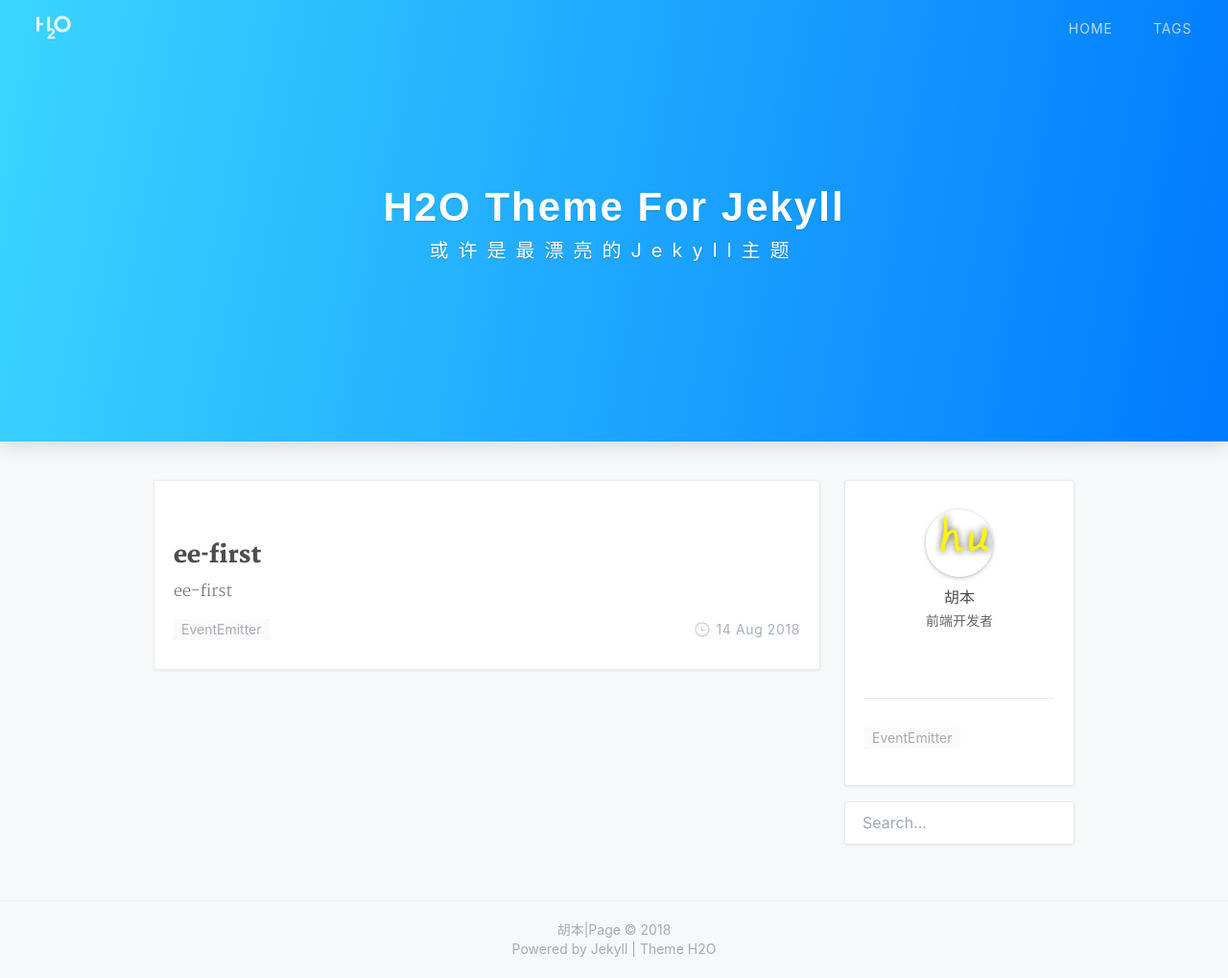
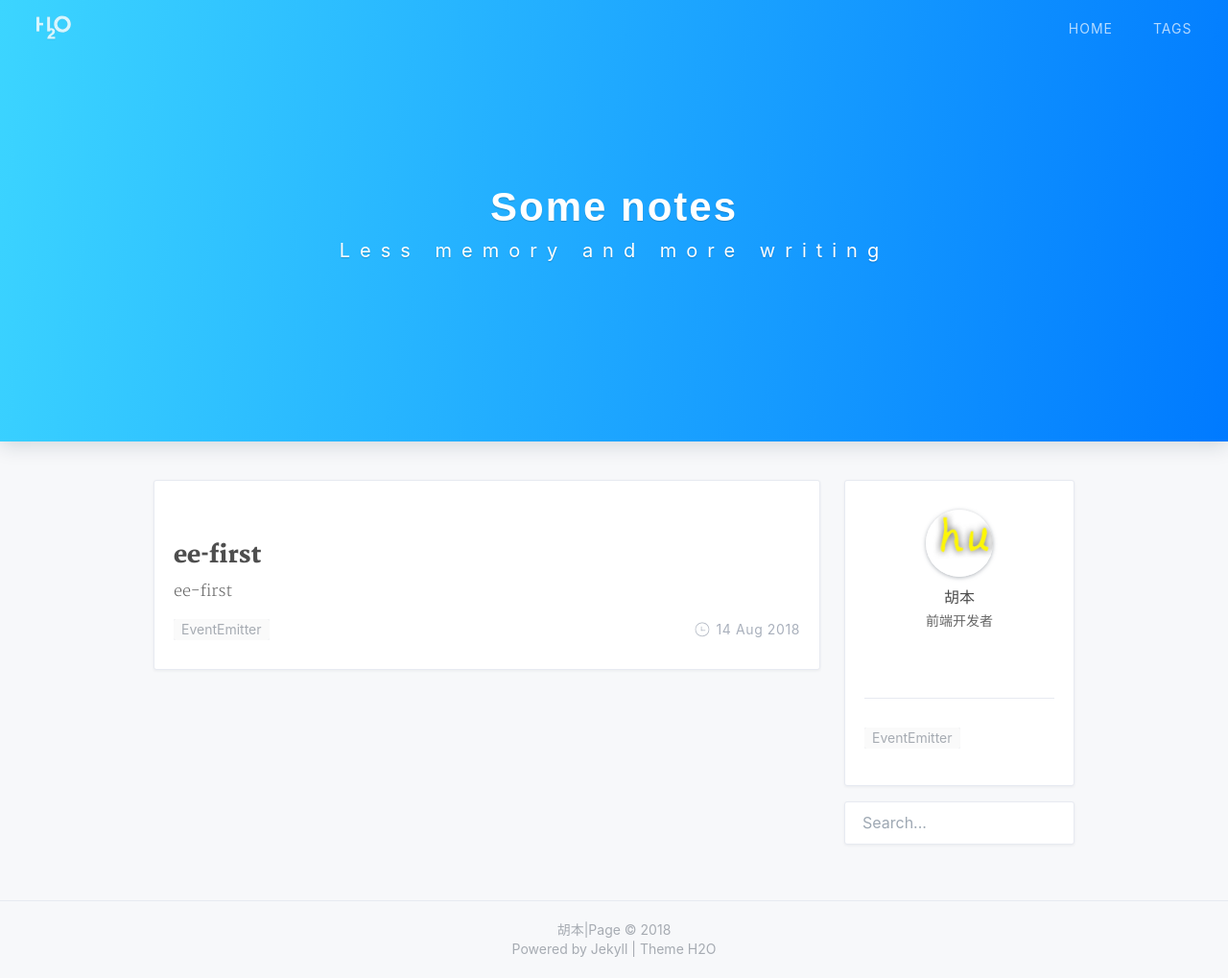
Before and after one commit to zhulizulin/zhulizulin.github.io, a Jekyll site: the page built from index.html, in a window 1280 px wide and 1019 px high. Shown: the whole window at 96% size. Built offline with Jekyll 4.4.1, drawn with Linux system fonts in a browser that asks for light colours; nearby versions of some CDN libraries; the list of posts is cut into pages by our own code; a style sheet for code colours, icons or effects is not loaded.

Commit message:
update config

```diff
--- a/index.html
+++ b/index.html
@@ -1,7 +1,7 @@
 ---
 layout: default
-home-title: H2O Theme For Jekyll
-description: 或许是最漂亮的Jekyll主题
+home-title: Some notes
+description: Less memory and more writing
 ---
 
 {% include header.html %}
```
